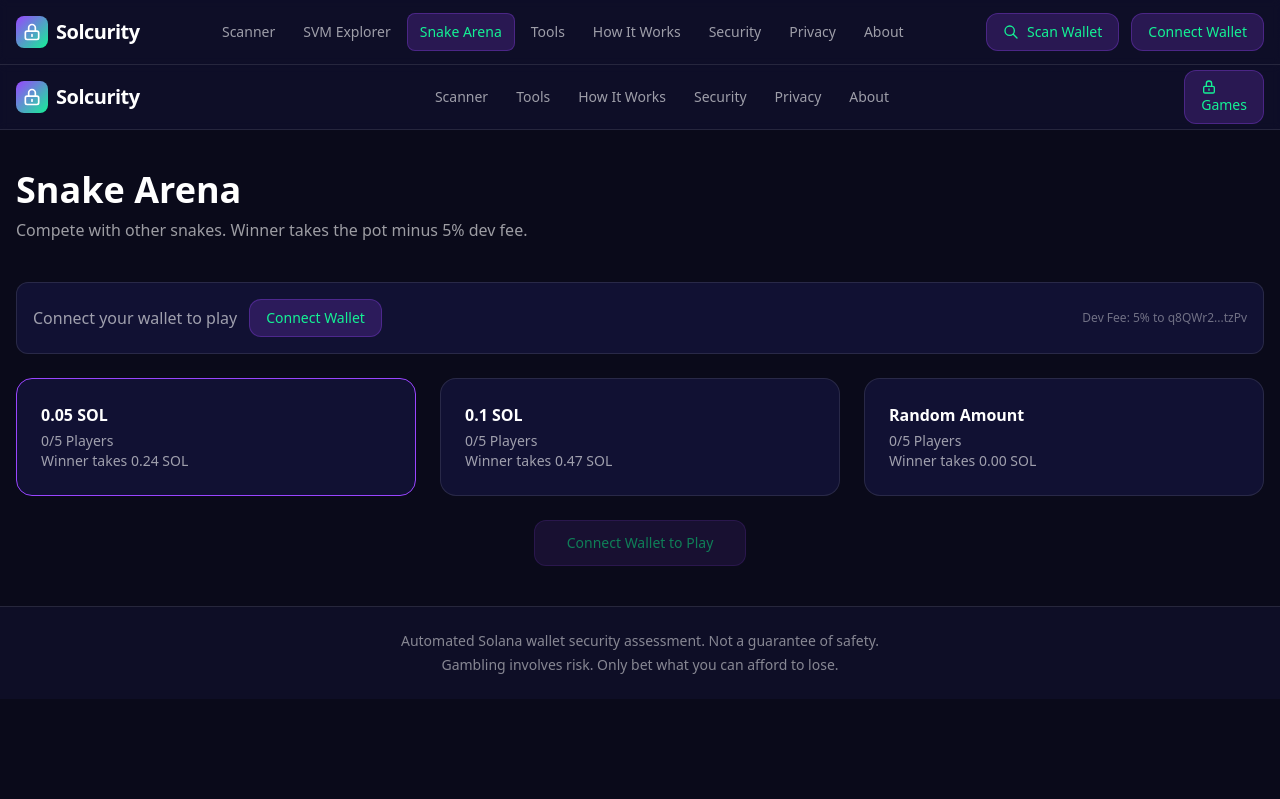
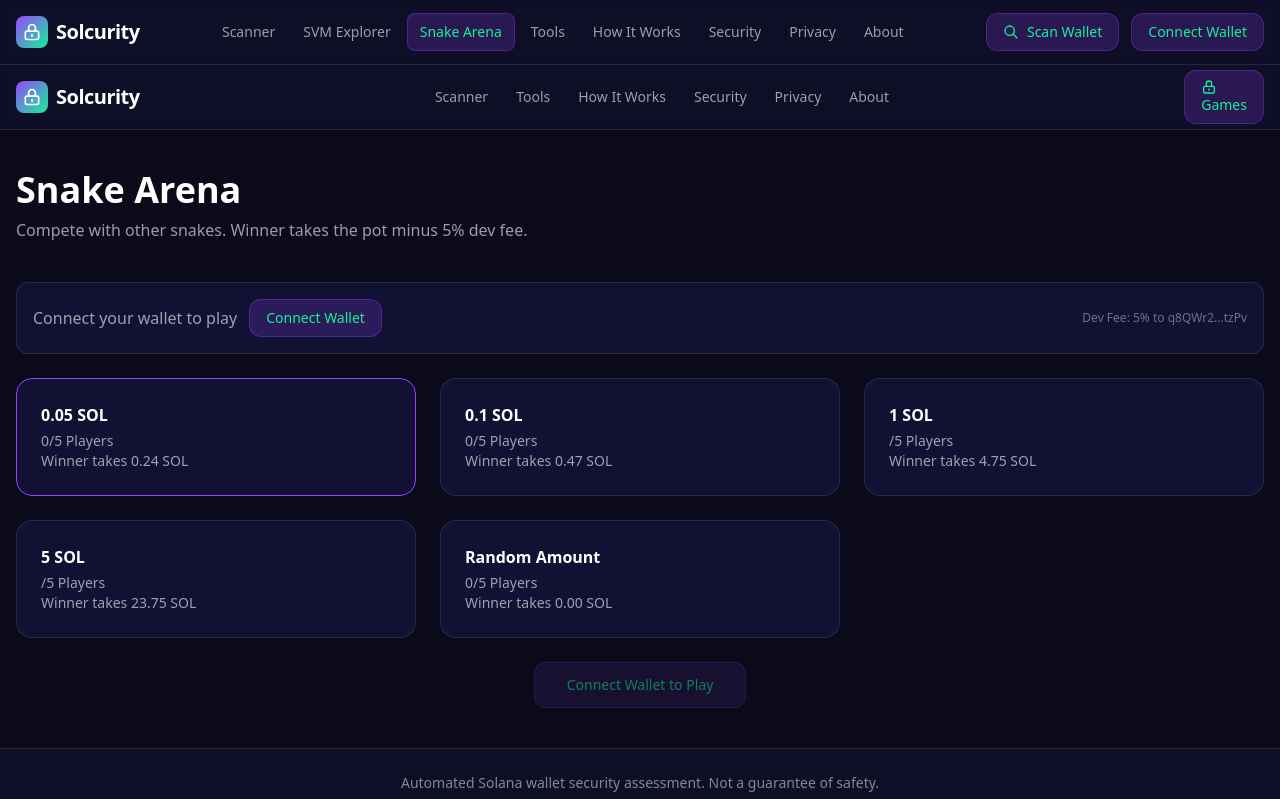
Before and after one commit to LightxSolami/Solcurity, a Next.js app: page /games/snake in a window 1280 px wide. Shown: the top 799 px of the page. Built offline with nearby package versions, Linux system fonts and the light colour scheme.

Commit message:
Add 1 SOL and 5 SOL entry rooms to Snake Arena

```diff
--- a/src/components/games/SnakeGameLobby.tsx
+++ b/src/components/games/SnakeGameLobby.tsx
@@ -16,6 +16,8 @@ type Room = {
 const DEFAULT_ROOMS: Room[] = [
   { id: "r-0.05", name: "0.05 SOL", entry: 0.05, maxPlayers: 5, status: "waiting" },
   { id: "r-0.1", name: "0.1 SOL", entry: 0.1, maxPlayers: 5, status: "waiting" },
+  { id: "r-1", name: "1 SOL", entry: 1, maxPlayers: 5, status: "waiting" },
+  { id: "r-5", name: "5 SOL", entry: 5, maxPlayers: 5, status: "waiting" },
   { id: "r-random", name: "Random Amount", entry: 0, maxPlayers: 5, status: "waiting" },
 ];
 
```
